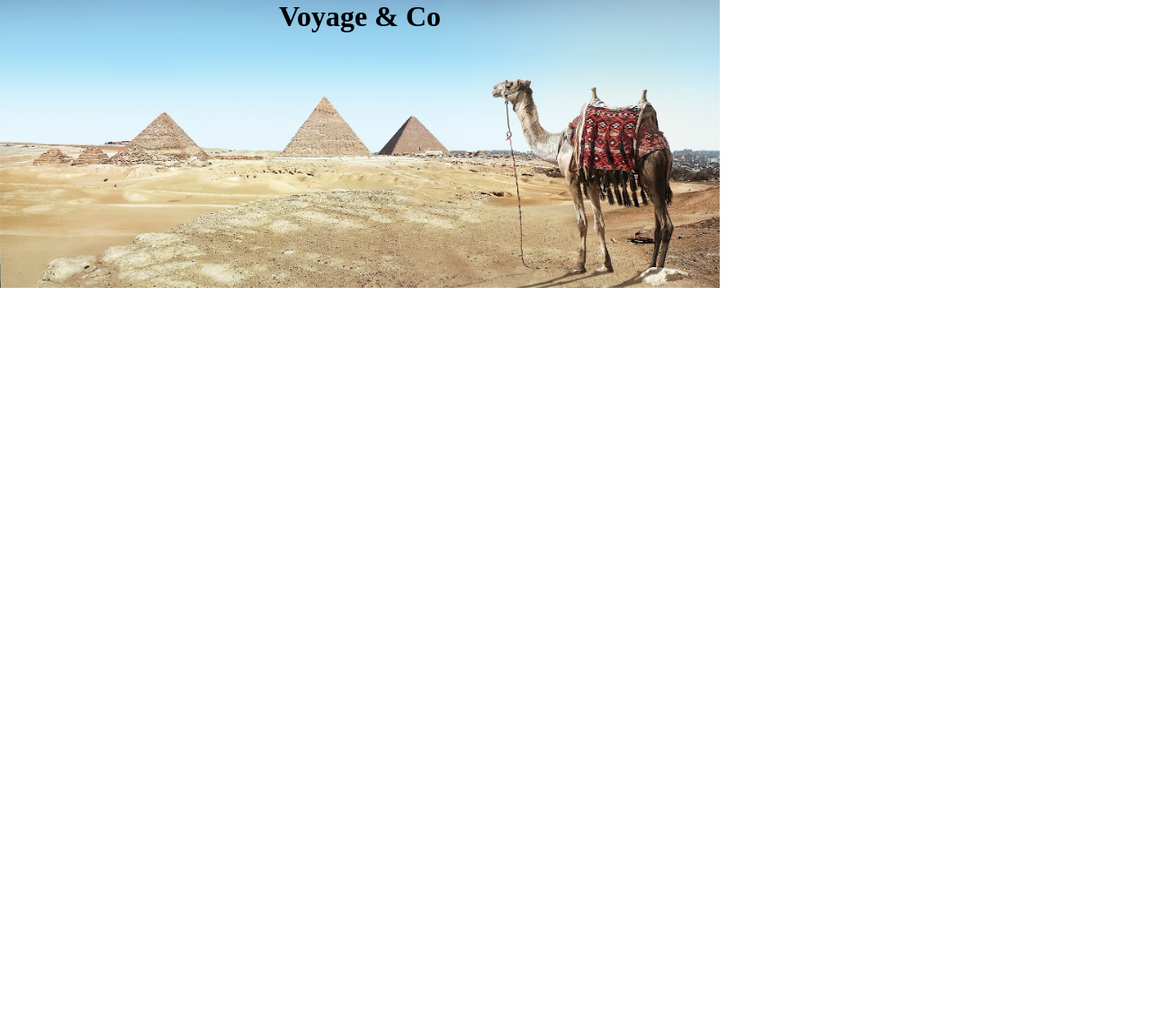
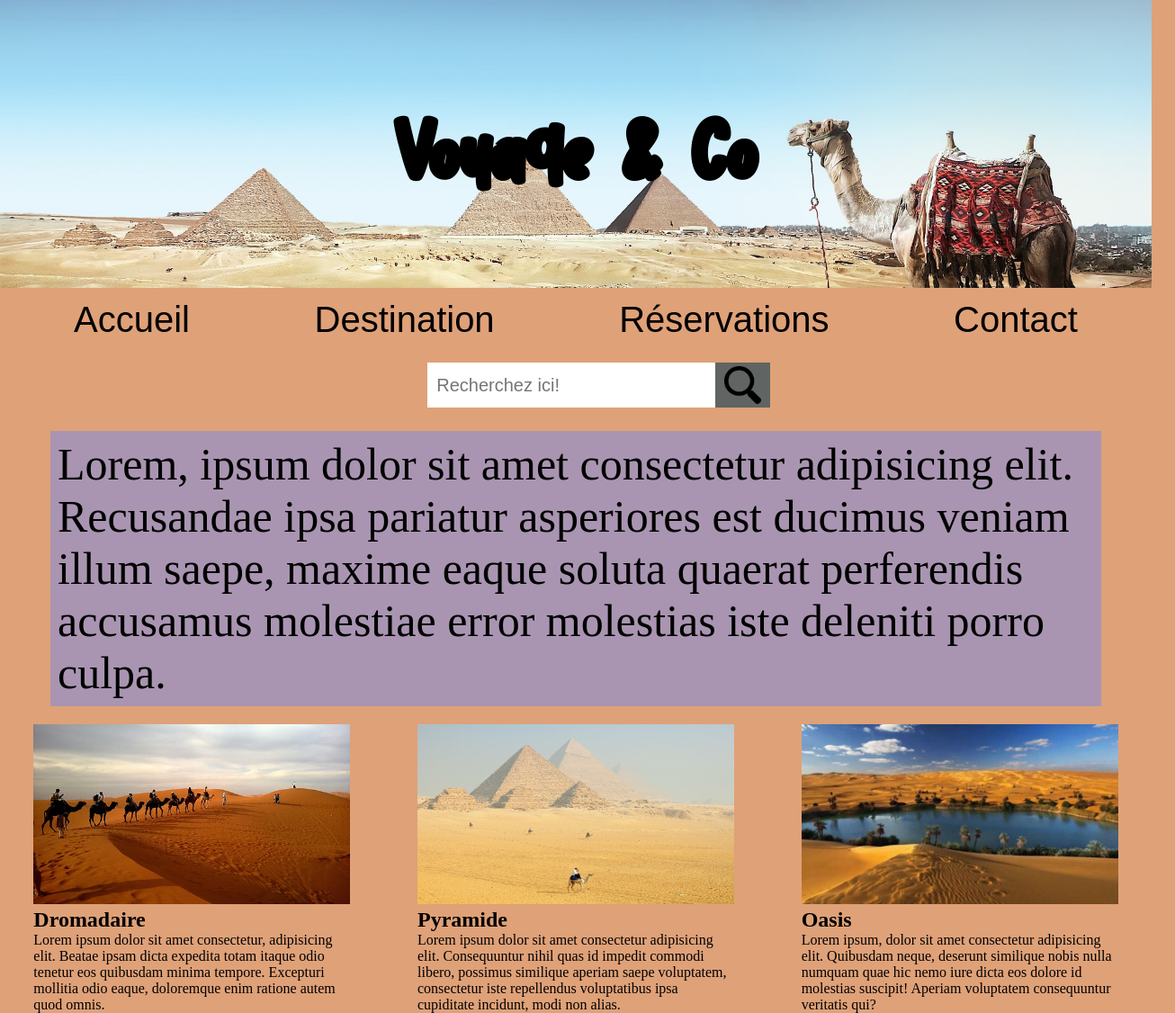
Before and after one commit to Valeran-despinay/LAMANU_exercice_html_css_partie3_exercice1, a plain HTML site: page index.html in a window 1280 px wide. Shown: the whole page at 90% size, 1306 px wide, since content can reach past the window. Before the commit the page ends 800 px from the top, so only its background shows below. Drawn offline with Linux system fonts and the light colour scheme.

Commit message:
Exercice fini, avec correction partielle et des commentaires explicatifs

```diff
--- a/assets/css/style.css
+++ b/assets/css/style.css
@@ -1,24 +1,162 @@
-*{
+@font-face {
+    font-family: "cherryblue";
+    src: url("../fonts/Cherry\ Blue.ttf");
+}
+
+* {
     margin: 0;
     padding: 0;
     border: 0;
 }
 
-.body {
+body {
     width: 100vw;
-    height: 100vw;
-}
-.header {
-    width: 100rem;
-    height: 20rem;
+    height: 100vh;
+    overflow:hidden;
+    background-color: #dfa178;
+    /* background-image:url("C:\Users\Scrounch\Desktop\LAMANU\Mes exos\HTML - CSS\Partie 3\Exercice_4\assets\img/backround.jpg");
+    background-position: center;
+    background-repeat: no-repeat;
+    background-size: cover; */
 }
 
-#header-background{
-    width: 50rem;
-    height: 20rem;
-    background-size: 100% 100%;
+header {
+    display: flex;
+    justify-content: center;
+    align-items: center;
+    line-height: 20rem;
+    background-position: top center;
+    background-repeat: no-repeat;
+    font-size: 60px;
+    font-family: "cherryblue", Arial, Helvetica, sans-serif;
+    background-size: 80rem 30rem;
+    background-image: url("../img/header.jpg");
 }
 
-#titre {
-    text-align: center;
+
+.navigation {
+    display: flex;
+    list-style-type: none;
+    /* pour enlever les puces */
+    font-size: 40px;
+    font-family: Arial, Helvetica, sans-serif;
+    margin: 1%;
+    justify-content: space-around;
+    flex-wrap: wrap;
 }
+/* Pour cacher le dernier li (last child) en mode ordinateur (par défaut) */
+li:last-child{
+    display: none;
+}
+
+/* pour empecher les balise <a> de souligner */
+a {
+    text-decoration: none;
+    color: #000000;
+}
+
+/* pseudo classe pour une action au survol (hover) */
+a:hover {
+    /* background-color: rgb(130, 159, 214); */
+    color: #1052cc;
+}
+
+form {
+    display: flex;
+    justify-content: center;
+    width: 100%;
+    height: 50px;
+    margin: 2%;
+}
+
+input {
+    padding: 4px 10px;
+    font-size: 20px;
+}
+
+.search {
+    width: 300px;
+}
+
+.submit {
+    width: auto;
+    background-color: #606462;
+    color: #ffffff;
+}
+.submit:hover{
+    background-color: #908c8c;
+}
+
+#presentation {
+    background-color: #7f8ddd8f;
+    width: 90%;
+    margin: auto;
+    font-size: 50px;
+    display: flex;
+    justify-content: center;
+    padding: 8px;
+}
+
+#partie4 {
+    height: 20rem;
+    display: flex;
+    justify-content: center;
+    flex-wrap: wrap;
+    margin-top: 20px;
+}
+
+.boxes {
+    margin: auto;
+    width: 22rem;
+    height: 20rem;
+    margin-bottom: 30px;
+}
+
+.img {
+    width: 22em;
+    height: 200px;
+}
+
+/* On screens that are 960px or less, apply those rules */
+@media screen and (max-width: 960px) {
+    body {
+        background-color: #8ac25c;
+    }
+
+    h1{
+        background-size: cover;
+    }
+
+    #presentation{
+        font-size: 30px;
+    }
+}
+
+/* On screens that are 480px or less, apply those rules */
+@media screen and (max-width: 480px) {
+    body {
+        background-color: #48a08a;
+    }
+
+    h1{
+        background-size: cover;
+
+    }
+/* Pour cacher les li... */
+    li:not(:last-child) a, form{
+        display: none;
+    }
+/* Sauf le dernier */
+header{
+    background-image: url("../img/header_phone.jpg");
+    background-size: cover;
+    font-size: 30px;
+}
+    li:last-child{
+        display: block;
+    }
+
+    #presentation{
+        font-size: 20px;
+    }
+}
--- a/index.html
+++ b/index.html
@@ -12,10 +12,70 @@
 
 <body>
     <header>
-        <div id="header-background" style="background-image: url('assets/img/header.jpg');">
-            <h1 id="titre">Voyage & Co</h1>
+        <!-- possibe même mieux de mettre l'image dans le css -->
+        <h1>Voyage & Co</h1>
+
+    </header>
+    <nav>
+        <ul class="navigation">
+            <li><a href="#">Accueil</a></li>
+            <li><a href="#">Destination</a></li>
+            <li><a href="#">Réservations</a></li>
+            <li><a href="#">Contact</a></li>
+            <!-- intégration d'un menu burger a partir du site "FONT AWESOME" -->
+            <li><i class="fas fa-bars fa-2x"></i></li>
+        </ul>
+        <form action="#" method="get">
+            <input type="text" name="text" class="search" placeholder="Recherchez ici!">
+            <input type="image" name="submit" class="submit" src="assets/img/loupe.png">
+        </form>
+        <!-- pour un bouton de recherche avec une image (loupe par ex) on peut utiliser un input type image -->
+        <!-- <input type="image" src="" alt=""> -->
+        <!-- redimesionnement d'image possible directement dans le input type image, même si la pratique est déconseillée -->
+    </nav>
+    <main>
+        <!-- Exercice 3, balise main pour le corps du site -->
+        <div id="presentation">
+            <p>
+                Lorem, ipsum dolor sit amet consectetur adipisicing elit. Recusandae ipsa pariatur asperiores est
+                ducimus
+                veniam illum saepe, maxime eaque soluta quaerat perferendis accusamus molestiae error molestias iste
+                deleniti porro culpa.
+            </p>
         </div>
-    </header>
+        <!-- Fin Exercice 3 Presentation -->
+        <!-- Exercice 4 Destination -->
+        <section id="partie4">
+            <div class="boxes">
+                <!-- Attribut alt important pour le référencement et pour les malvoyants -->
+                <img class="img" alt="dromadaire" src="./assets/img/dromadaire.jpg" />
+                <h2>Dromadaire</h2>
+                <p>Lorem ipsum dolor sit amet consectetur, adipisicing elit. Beatae ipsam dicta expedita totam itaque
+                    odio
+                    tenetur eos quibusdam minima tempore. Excepturi mollitia odio eaque, doloremque enim ratione autem
+                    quod
+                    omnis.</p>
+            </div>
+            <div class="boxes">
+                <img class="img" alt="pyramide" src="./assets/img/pyramide.jpg" />
+                <h2>Pyramide</h2>
+                <p>Lorem ipsum dolor sit amet consectetur adipisicing elit. Consequuntur nihil quas id impedit commodi
+                    libero, possimus similique aperiam saepe voluptatem, consectetur iste repellendus voluptatibus ipsa
+                    cupiditate incidunt, modi non alias.</p>
+            </div>
+            <div class="boxes">
+                <img class="img" alt="oasis" src="./assets/img/oasis.jpg" />
+                <h2>Oasis</h2>
+                <p>Lorem ipsum, dolor sit amet consectetur adipisicing elit. Quibusdam neque, deserunt similique nobis
+                    nulla
+                    numquam quae hic nemo iure dicta eos dolore id molestias suscipit! Aperiam voluptatem consequuntur
+                    veritatis qui?</p>
+            </div>
+            <!-- Script pour un menu burger -->
+            <script src="https://kit.fontawesome.com/d38cea82af.js" crossorigin="anonymous"></script>
+        </section>
+    </main>
+    <!-- Fin Exercice 4 Destination -->
 </body>
 
 </html>
```
Also changed, not shown: assets/css/style.txt (added), assets/fonts/Cherry Blue.ttf (added), assets/img/Placeholder_img.png (added), assets/img/background.jpg (added), assets/img/dromadaire.jpg (added), assets/img/header_phone.jpg (added), assets/img/loupe.png (added), assets/img/oasis.jpg (added), assets/img/pyramide.jpg (added), 2 other files.
